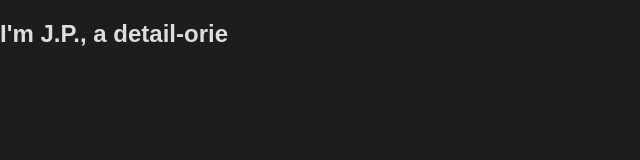
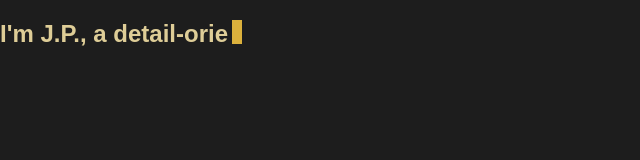
Before and after one commit to jpz95/profile, a Next.js app: page / in a window 1280 px wide. Shown: the top 160 px of the page, without its empty margins (0-640 px from the left). Built offline with nearby package versions, Linux system fonts and the light colour scheme.

Commit message:
Adds typewriter styles using blue/gold colors

```diff
--- /dev/null
+++ b/pages/Home.module.scss
@@ -0,0 +1,12 @@
+.typeWriter {
+  color: constants.$color-secondary;
+}
+
+.typeWriter:after {
+  content: '';
+  position: absolute;
+  width: 0.625rem;
+  height: 1.5rem;
+  margin-left: 0.25rem;
+  background-color: constants.$color-accent;
+}
--- a/pages/index.js
+++ b/pages/index.js
@@ -1,4 +1,6 @@
-import useTypeWriter from 'hooks/useTypeWriter.ts'
+import useTypeWriter from 'hooks/useTypeWriter.ts';
+
+import styles from './Home.module.scss';
 
 export default function Home() {
   const sentences = [
@@ -8,7 +10,7 @@ export default function Home() {
   const text = useTypeWriter(sentences);
   return (
     <div>
-      <h2>{text}</h2>
+        <h2 className={styles.typeWriter}>{text}</h2>
       {/* <Link href="/about" as={process.env.BACKEND_URL + '/about'}>
         <a>About</a>
       </Link> */}
```
